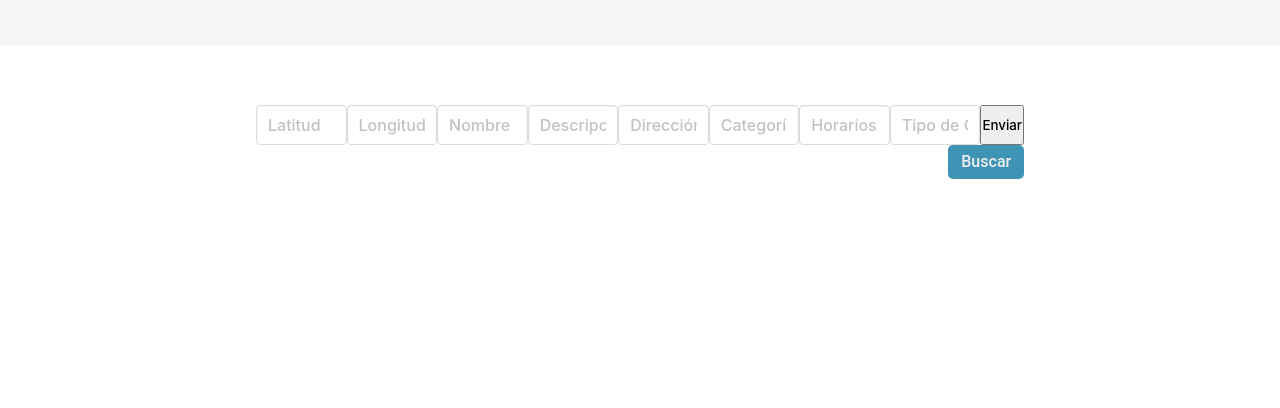
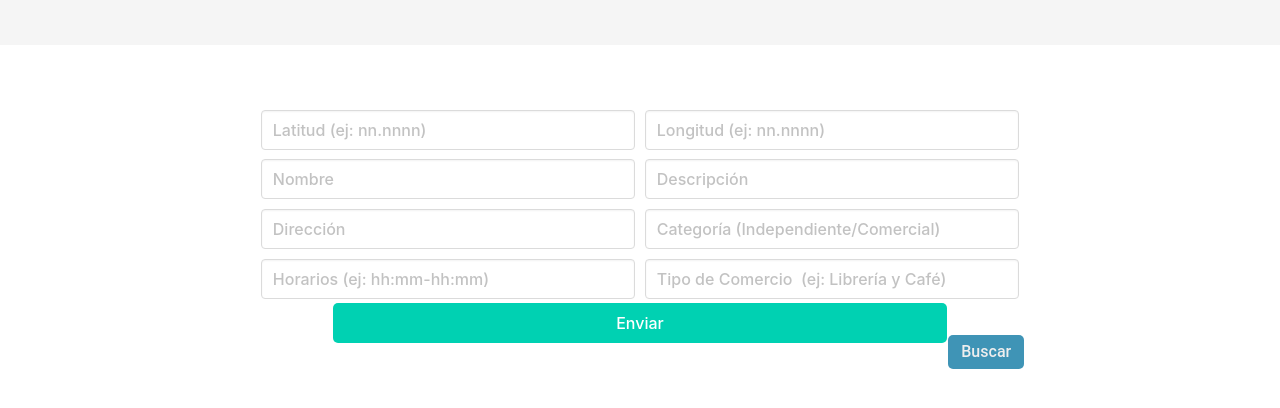
Before and after one commit to DSalischiker/vanilla-js-map-librerias, a website: page admin/index.html in a window 1280 px wide. Shown: the part 196-604 px from the top of the page. Drawn offline with nearby package versions, Linux system fonts and the light colour scheme; no server answers.

Commit message:
Form styles

```diff
--- a/admin/index.html
+++ b/admin/index.html
@@ -44,10 +44,12 @@
                         <form id="form_main">
                             <input class="input" id="form_field_id" type="hidden" name="id">
                             <div class="control">
-                                <input id="form_field_lat" class="input" type="text" placeholder="Latitud" name="lat">
+                                <input id="form_field_lat" class="input" type="text" placeholder="Latitud (ej: nn.nnnn)"
+                                    name="lat">
                             </div>
                             <div class="control">
-                                <input id="form_field_lng" class="input" type="text" placeholder="Longitud" name="lng">
+                                <input id="form_field_lng" class="input" type="text"
+                                    placeholder="Longitud (ej: nn.nnnn)" name="lng">
                             </div>
                             <div class="control">
                                 <input class="input" id="form_field_name" placeholder="Nombre" type="text" name="name">
@@ -61,18 +63,21 @@
                                     name="address">
                             </div>
                             <div class="control">
-                                <input id="form_field_category" class="input" type="text" placeholder="Categoría"
-                                    name="category">
+                                <input id="form_field_category" class="input" type="text"
+                                    placeholder="Categoría (Independiente/Comercial)" name="category">
                             </div>
                             <div class="control">
-                                <input id="form_field_horarios" class="input" type="text" placeholder="Horarios"
-                                    name="horarios">
+                                <input id="form_field_horarios" class="input" type="text"
+                                    placeholder="Horarios (ej: hh:mm-hh:mm)" name="horarios">
                             </div>
                             <div class="control">
-                                <input id="form_field_type" class="input" type="text" placeholder="Tipo de Comercio"
-                                    name="type">
+                                <input id="form_field_type" class="input" type="text"
+                                    placeholder="Tipo de Comercio  (ej: Librería y Café)" name="type">
                             </div>
-                            <button class="form_submit" class="btn blue" type="submit">Enviar</button>
+                            <div class="buttons">
+                                <button class="form_submit btn button is-primary" type="submit">Enviar</button>
+                            </div>
+                            <!-- <button class="form_submit" class="btn blue" type="submit">Enviar</button> -->
                             <!-- EDIT FORM -->
                             <!-- <section id="edit_info_form">
                             <div id="form" class="field">
--- a/assets/css/styles.css
+++ b/assets/css/styles.css
@@ -234,9 +234,20 @@ body {
 
 #form_main {
     display: flex;
+    flex-wrap: wrap;
     justify-content: space-between;
 }
 
 .control {
     width: 50%;
+    padding: 0.3em;
 }
+
+.buttons {
+    width: 100%;
+}
+
+.buttons .button {
+    width: 80%;
+    margin: 0 auto;
+}
--- a/assets/js/admin.js
+++ b/assets/js/admin.js
@@ -49,8 +49,8 @@ const dataRow = props => {
                     <h2>${name}</h2>
                 </div>
                     <div class="btn_wrapper">
-                        <a href="#" data-id="${_id}" class="btn green handleEdit">Editar</a>
-                        <a href="#" data-id="${_id}" class="btn red handleDelete">Eliminar</a>
+                        <a href="#" data-id="${_id}" class="btn button is-link is-light handleEdit">Editar</a>
+                        <a href="#" data-id="${_id}" class="btn button is-danger is-light handleDelete">Eliminar</a>
                     </div>
             </div>`;
 }
```
